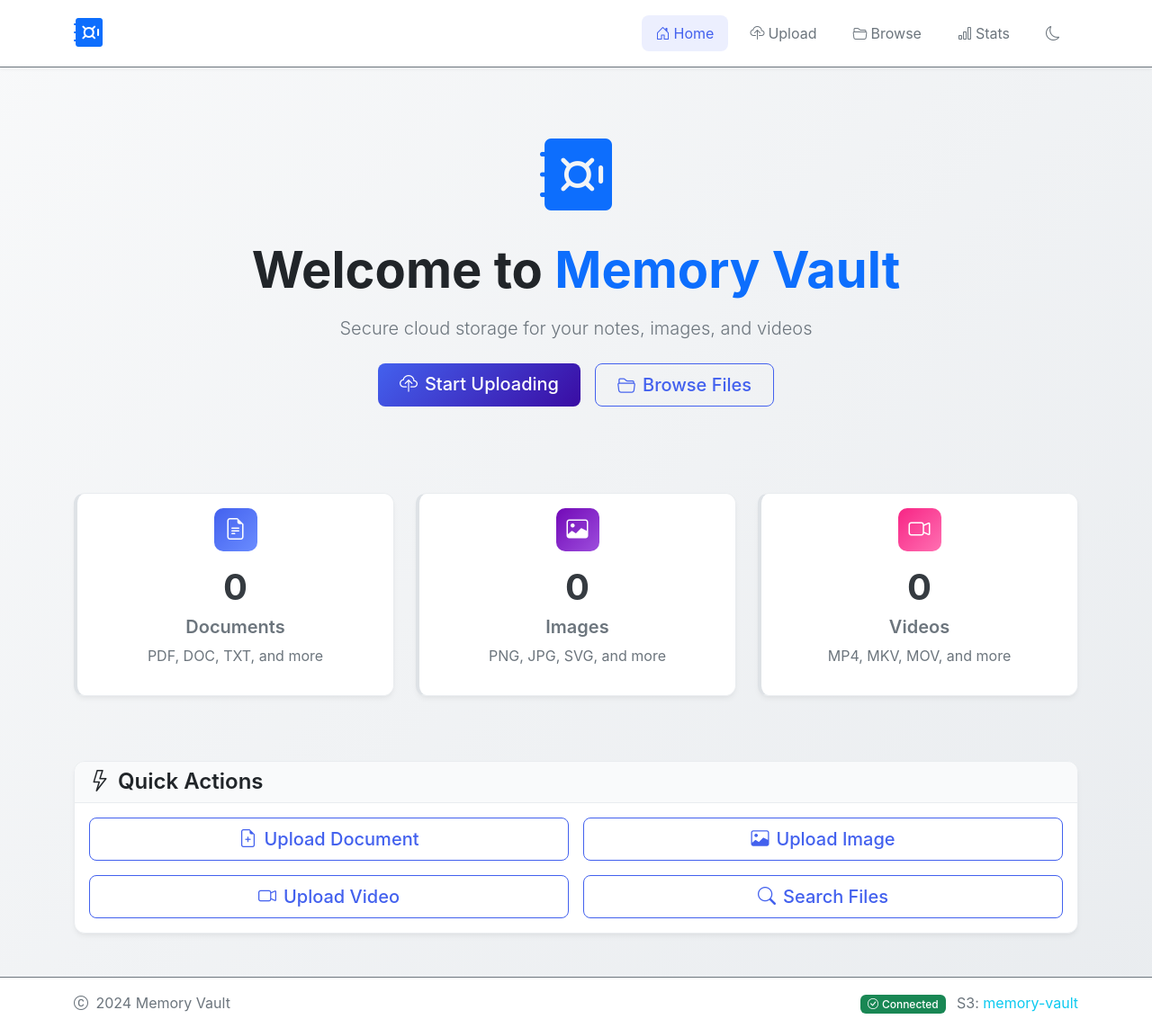
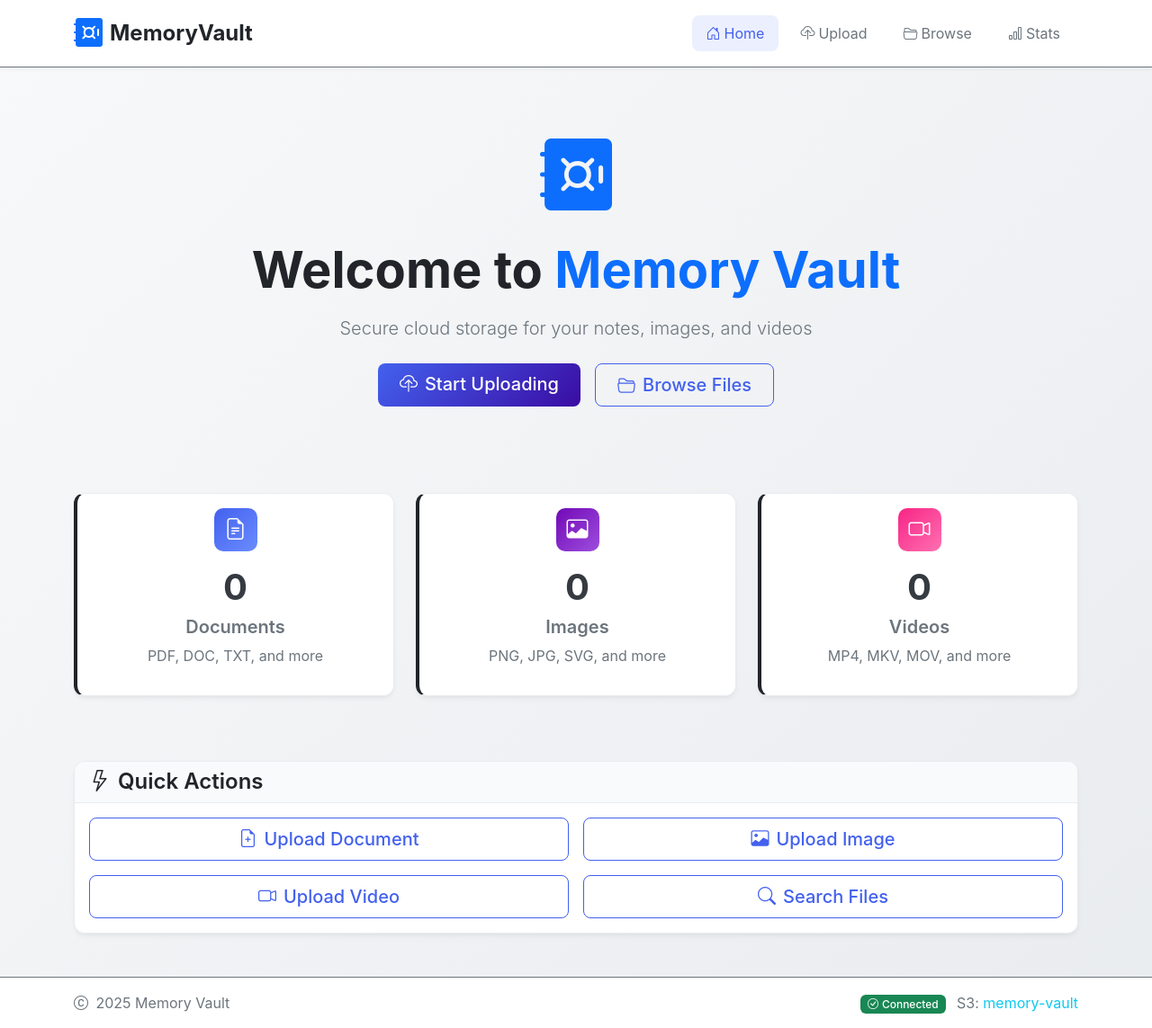
Before and after one commit to KeneanDita/Memory-Vault, a Flask app: page / in a window 1280 px wide. Shown: the whole page at 90% size. Run offline with Flask 3, Linux system fonts and the light colour scheme; data that the repository does not hold is empty; parts of the project's set-up code (start-up, migrations or seed data) failed here and were passed over; some libraries are stand-ins or nearby versions.

Commit message:
Working Checkpoint.
- fixed all sfunctional and non funcitonal issues

```diff
--- a/app/templates/base.html
+++ b/app/templates/base.html
@@ -38,7 +38,7 @@
     >
       <div class="container">
         <a
-          class="navbar-brand d-flex align-items-center"
+          class="navbar-brand d-flex align-items-center text-dark"
           href="{{ url_for('main.index') }}"
         >
           <div class="logo-icon me-2">
@@ -90,12 +90,6 @@
                 <i class="bi bi-bar-chart me-1"></i>Stats
               </a>
             </li>
-            <li class="nav-item">
-              <button class="nav-link" onclick="toggleTheme()" id="themeToggle">
-                <i class="bi bi-moon" id="themeIcon"></i>
-                <span class="d-none d-md-inline">Theme</span>
-              </button>
-            </li>
           </ul>
         </div>
       </div>
@@ -130,7 +124,7 @@
         <div class="row">
           <div class="col-md-6">
             <p class="mb-0 text-muted">
-              <i class="bi bi-c-circle me-1"></i> 2024 Memory Vault
+              <i class="bi bi-c-circle me-1"></i> 2025 Memory Vault
             </p>
           </div>
           <div class="col-md-6 text-md-end">
```
